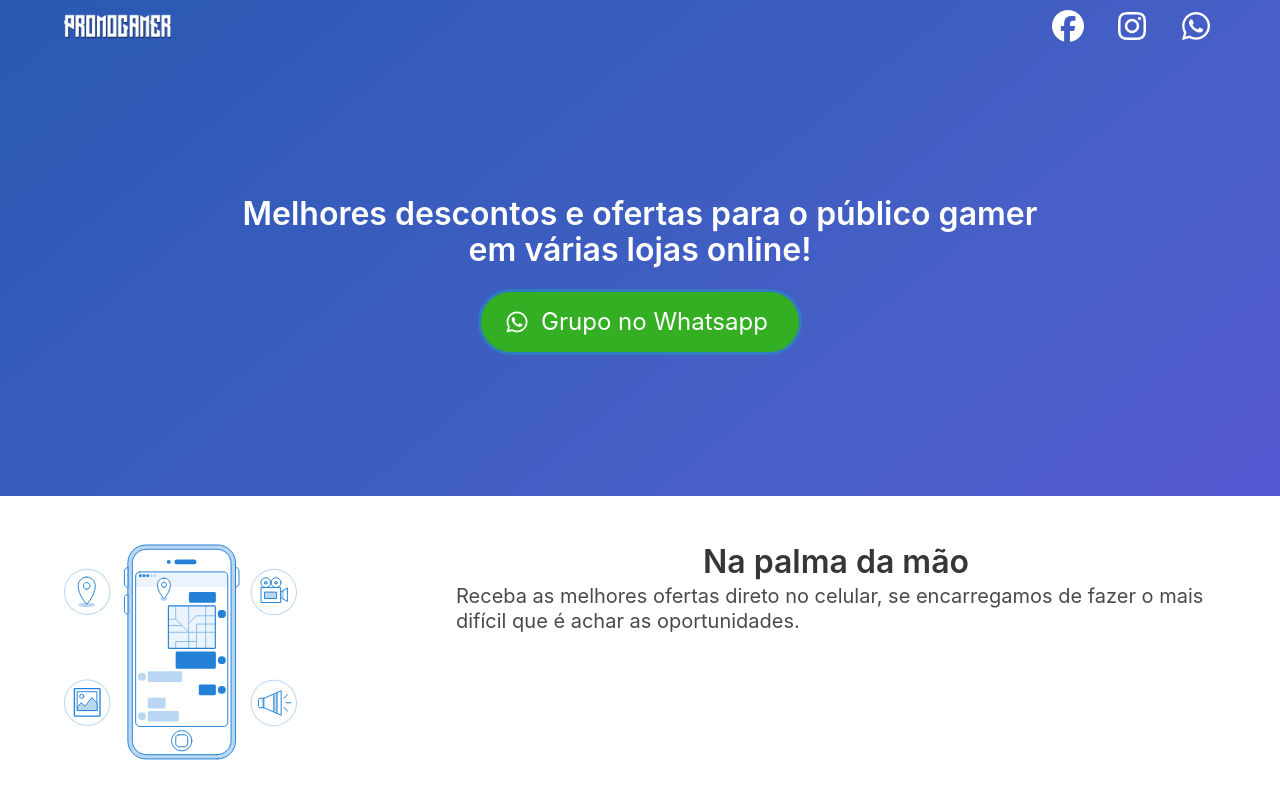
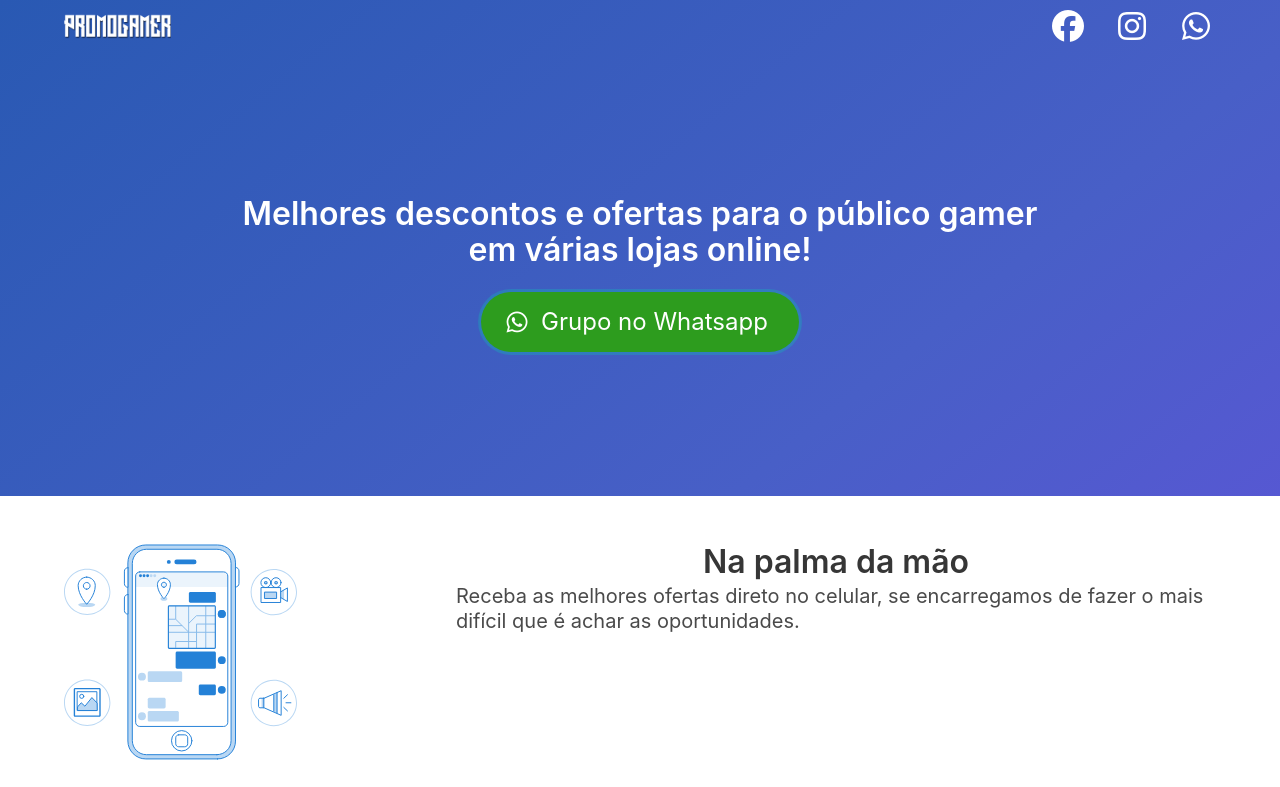
Before and after one commit to david27alves/promogamer, a plain HTML site: page index.html in a window 1280 px wide. In both pictures the pointer is over the button "Grupo no Whatsapp". Shown: the top 787 px of the page. Drawn offline with nearby package versions, Linux system fonts and the light colour scheme.

Commit message:
hover button whatsapp

```diff
--- a/style.css
+++ b/style.css
@@ -12,6 +12,11 @@
 	background-color: #34af23 !important;
 }
 
+.button_whatsapp:hover {
+	background-color: #2d9c1e !important;
+	transition: .7s;
+}
+
 .footer {
 	background-color: #333;
 	padding: 3rem 1.5rem 2rem;
```
